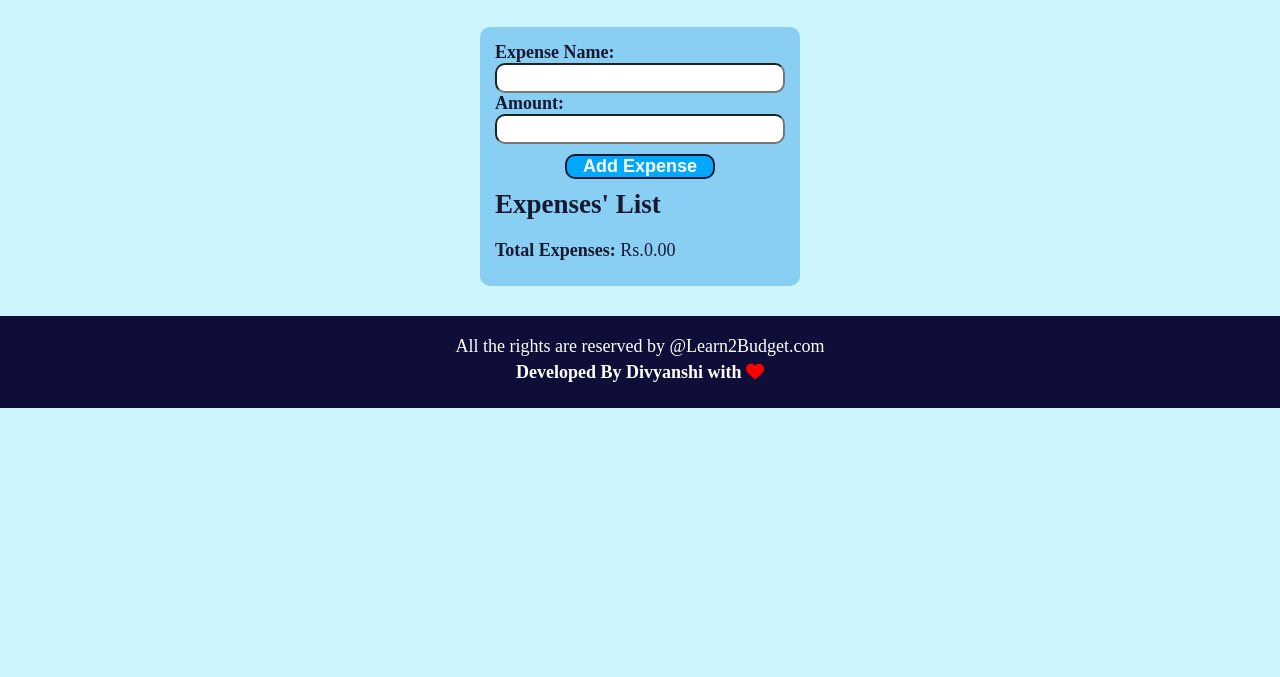
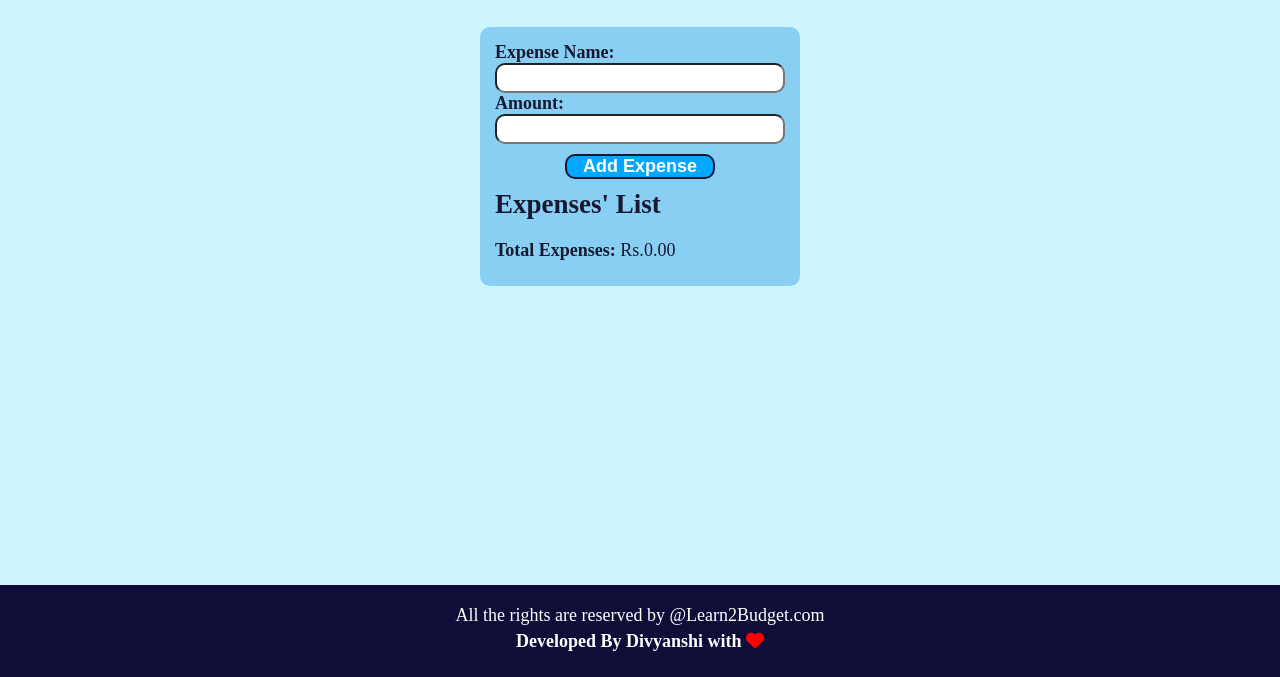
Before and after one commit to Divyanshikulshrestha/expense-traker, a plain HTML site: page index.html in a window 1280 px wide. Shown: the part 165-842 px from the top of the page. Before the commit the page ends 800 px from the top, so only its background shows below. Drawn offline with Linux system fonts and the light colour scheme.

Commit message:
changed height of body section

```diff
--- a/styles/style.css
+++ b/styles/style.css
@@ -34,3 +34,7 @@ footer{
     font-weight: bold;
     padding: 5px;
 }
+
+section{
+    min-height: 80vh;
+}
```
